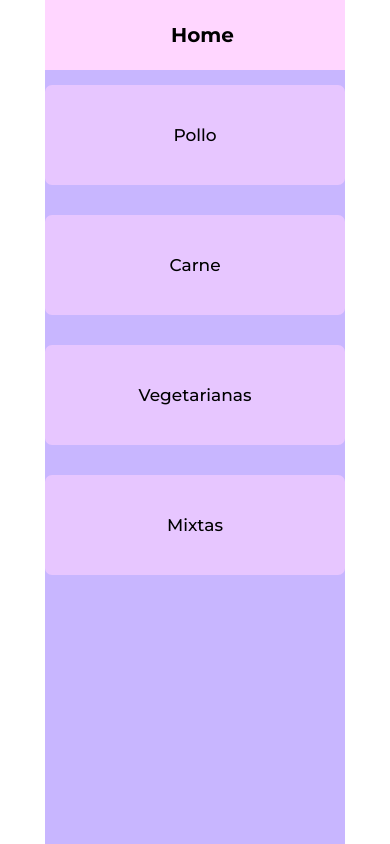
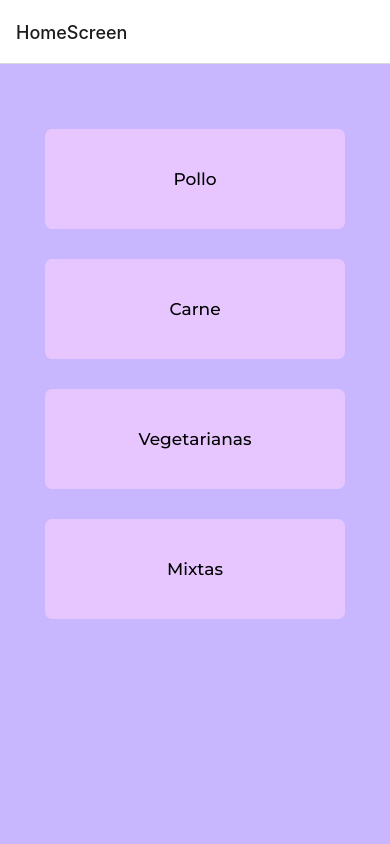
Before and after one commit to caropi30/switchExternalElements, a React Native app: screen / in a window 390 px wide. Built offline with nearby package versions, Linux system fonts and the light colour scheme.

Commit message:
feat: intehración de navegación

```diff
--- a/App.js
+++ b/App.js
@@ -1,30 +1,40 @@
 import React from 'react';
 import { StyleSheet, Text, View } from 'react-native';
+import { NavigationContainer } from '@react-navigation/native';
+import { createNativeStackNavigator } from '@react-navigation/native-stack';
+import Header from './src/components/Header';
 import HomeScreen from './src/container/HomeScreen';
 import ProductScreen from './src/container/ProductScreen';
+import DetailScreen from './src/container/DetailScreen';
 import labels from './src/constants/labels';
 import useData from './src/hooks/useData';
 import useFont from './src/hooks/useFont';
 
-const { CATEGORIES,  HEADER: { TITLE }, } = labels;
+const { CATEGORIES, HEADER: { TITLE }, } = labels;
+
+const Stack = createNativeStackNavigator();
 
 export default function App() {
-  const {fontsLoaded} = useFont();
-  console.log('fontsLoaded', fontsLoaded)
-  const {selectedCategory, filteredProductList, handleSelectedCategory,handleProductList,handleCategoryGoBack} = useData();
-
-  if(!fontsLoaded) {
+    const { fontsLoaded } = useFont();
+    if (!fontsLoaded) {
         return <Text>Cargando ...</Text>
     }
 
     return (
-    <View style={styles.container}>
-      {!selectedCategory ?
-            <HomeScreen title={TITLE} cardOnPress={handleSelectedCategory} data={CATEGORIES} />
-            :
-            <ProductScreen title={selectedCategory} goBack={handleCategoryGoBack} data={filteredProductList} cardOnPress={handleProductList}/>
-      }
-    </View>
+        <NavigationContainer>
+            <Stack.Navigator>
+                <Stack.Screen name="HomeScreen" component={HomeScreen} />
+                <Stack.Screen name="ProductScreen" component={ProductScreen} />
+                <Stack.Screen name="DetailScreen" component={DetailScreen} />
+            </Stack.Navigator>
+        </NavigationContainer>
+        // <View style={styles.container}>
+        //     {!selectedCategory ?
+        //         <HomeScreen title={TITLE} cardOnPress={handleSelectedCategory} data={CATEGORIES} />
+        //         :
+        //         <ProductScreen title={selectedCategory} goBack={handleCategoryGoBack} data={filteredProductList} cardOnPress={handleProductList} />
+        //     }
+        // </View>
     );
 }
 
--- a/package.json
+++ b/package.json
@@ -18,6 +18,8 @@
   },
   "dependencies": {
     "@expo/metro-runtime": "~3.1.3",
+    "@react-navigation/native": "^6.1.10",
+    "@react-navigation/native-stack": "^6.9.18",
     "expo": "~50.0.6",
     "expo-font": "~11.10.2",
     "expo-splash-screen": "~0.26.4",
@@ -26,6 +28,8 @@
     "react": "18.2.0",
     "react-dom": "18.2.0",
     "react-native": "0.73.4",
+    "react-native-safe-area-context": "4.8.2",
+    "react-native-screens": "~3.29.0",
     "react-native-web": "~0.19.6"
   },
   "devDependencies": {
--- a/src/components/Card.js
+++ b/src/components/Card.js
@@ -1,19 +1,25 @@
 import React from "react";
-import { Text, StyleSheet, View, TouchableOpacity} from "react-native";
+import { Text, StyleSheet, View, TouchableOpacity } from "react-native";
 import PropTypes from 'prop-types';
 import colors from "../constants/colors";
 import useFont from "../hooks/useFont";
+import { useNavigation } from "@react-navigation/native";
 
 const propTypes = {
     title: PropTypes.string.isRequired,
     cardOnPress: PropTypes.func.isRequired,
 }
 
-const { BLACK, LIGHT_PURPLE} = colors;
-const Card = ({title, cardOnPress, id}) => {
-    const {fontsLoaded} = useFont();
-    return(
-        <TouchableOpacity key={id} onPress={() => cardOnPress(title)} style={style.container}>
+const { BLACK, LIGHT_PURPLE } = colors;
+const Card = ({ item, title, cardOnPress, id, setSelection, selection, goTo }) => {
+    const { fontsLoaded } = useFont();
+    const handleData = () => {
+        setSelection(title);
+        goTo();
+    };
+
+    return (
+        <TouchableOpacity key={id} onPress={() => handleData()} style={style.container}>
             <Text style={style.title}>{title}</Text>
         </TouchableOpacity>
     )
@@ -29,7 +35,7 @@ const style = StyleSheet.create({
         marginVertical: 15
 
     },
-    title:{
+    title: {
         color: BLACK,
         textAlign: 'center',
         fontFamily: 'Montserrat-VariableFont',
--- a/src/components/CardList.js
+++ b/src/components/CardList.js
@@ -7,11 +7,19 @@ const propTypes = {
     data: PropTypes.array.isRequired,
     cardOnPress: PropTypes.func.isRequired,
 }
-const CardList = ({data, cardOnPress}) => {
+const CardList = ({ data, cardOnPress, setSelection, screen, goTo }) => {
     return (
         <FlatList
             data={data}
-            renderItem={({item}) => <Card  title={item.title} id={item.id} cardOnPress={cardOnPress} />}
+            renderItem={({ item }) =>
+                <Card
+                    title={item.title}
+                    id={item.id}
+                    category={item.category}
+                    cardOnPress={cardOnPress}
+                    screen={screen}
+                    setSelection={setSelection} goTo={goTo}
+                />}
             keyExtractor={item => item.id}
         />
     );
--- /dev/null
+++ b/src/components/ProductDetail.js
@@ -0,0 +1,12 @@
+import React from "react";
+import { View, Text } from "react-native";
+
+const ProductDetail = ({ title }) => {
+    return (
+        <View>
+            <Text>{title}</Text>
+        </View>
+    );
+};
+
+export default ProductDetail;
--- /dev/null
+++ b/src/container/DetailScreen.js
@@ -0,0 +1,30 @@
+import React from "react";
+import { StyleSheet, View, Text } from "react-native";
+import { useNavigation } from "@react-navigation/native";
+import ProductDetail from "../components/ProductDetail";
+import colors from "../constants/colors";
+import labels from "../constants/labels";
+
+const { LIGHT_BLUE } = colors;
+
+const { CATEGORIES } = labels
+
+const DetailScreen = ({ route }) => {
+    const { product } = route.params;
+    return (
+        <View style={style.container}>
+            <ProductDetail title={product} />
+        </View >
+    );
+
+};
+const style = StyleSheet.create({
+    container: {
+        flex: 1,
+        backgroundColor: LIGHT_BLUE,
+        alignItems: 'center',
+        paddingTop: 50,
+    }
+})
+
+export default DetailScreen;
--- a/src/container/HomeScreen.js
+++ b/src/container/HomeScreen.js
@@ -1,16 +1,27 @@
-import React from "react";
+import React, { useState } from "react";
 import { StyleSheet, View, Text } from "react-native";
-import Header from "../components/Header";
+import { useNavigation } from "@react-navigation/native";
 import CardList from "../components/CardList";
 import colors from "../constants/colors";
+import labels from "../constants/labels";
+import useData from "../hooks/useData";
 
 const { LIGHT_BLUE } = colors;
-const HomeScreen = ({ title, data, cardOnPress }) =>{
+
+const { CATEGORIES } = labels
+
+const HomeScreen = () => {
+    const [category, setCategory] = useState('');
+    const navigation = useNavigation();
+
     return (
         <View style={style.container}>
-            <Header title={title} />
-            <CardList data={data} cardOnPress={cardOnPress} />
-        </View>
+            <CardList data={CATEGORIES}
+                setSelection={setCategory}
+                screen='ProductScreen'
+                goTo={() => navigation.navigate('ProductScreen', { screen: 'ProductScreen', category: category })}
+            />
+        </View >
     );
 
 };
@@ -19,6 +30,7 @@ const style = StyleSheet.create({
         flex: 1,
         backgroundColor: LIGHT_BLUE,
         alignItems: 'center',
+        paddingTop: 50,
     }
 })
 
--- a/src/container/ProductScreen.js
+++ b/src/container/ProductScreen.js
@@ -1,15 +1,38 @@
-import React from "react";
-import Header from "../components/Header";
+import React, { useState } from "react";
+import { useNavigation } from "@react-navigation/native";
+import { View, StyleSheet, Text } from "react-native";
 import CardList from "../components/CardList";
+import labels from "../constants/labels";
+import colors from "../constants/colors";
+import useData from "../hooks/useData";
 
+const { PRODUCTS } = labels;
 
-const ProductScreen = ({title, goBack, data, cardOnPress}) =>{
+const { LIGHT_BLUE } = colors;
+
+const ProductScreen = ({ route }) => {
+    const [product, setProduct] = useState('');
+    const navigation = useNavigation();
+    const { category } = route.params;
+
     return (
-        <>
-            <Header title={title} goBack={goBack}/>
-            <CardList data={data} cardOnPress={cardOnPress}/>
-        </>
+        <View style={style.container}>
+            <CardList
+                data={PRODUCTS.filter(product => product.category === category)}
+                setSelection={setProduct}
+                goTo={() => navigation.navigate('DetailScreen', { screen: 'DetailScreen', product: product })}
+            />
+        </View>
     );
+
 };
+const style = StyleSheet.create({
+    container: {
+        flex: 1,
+        backgroundColor: LIGHT_BLUE,
+        alignItems: 'center',
+        paddingTop: 50,
+    }
+})
 
 export default ProductScreen;
--- a/src/hooks/useData.js
+++ b/src/hooks/useData.js
@@ -5,34 +5,42 @@ const { PRODUCTS } = labels;
 const useData = () => {
     const [selectedCategory, setSelectedCategory] = useState('');
     const [filteredProductList, setFilteredProductList] = useState([]);
+    const [selectedProduct, setSelectedProduct] = useState({});
 
     const handleSelectedCategory = (category) => {
-      setSelectedCategory(category)
+        setSelectedCategory(category)
     };
 
-    const handleFilterProductList = () => {
-      setFilteredProductList(PRODUCTS.filter(product => product.category === selectedCategory));
+    const handleProduct = (product) => {
+        setSelectedProduct(product)
+    };
+
+    const handleFilterProductList = (category) => {
+        setFilteredProductList(PRODUCTS.filter(product => product.category === selectedCategory));
     };
 
     const handleProductList = () => {
-      console.log('click')
+        console.log('click')
     };
 
-    const handleCategoryGoBack = () =>{
-      setSelectedCategory('');
+    const handleCategoryGoBack = () => {
+        setSelectedCategory('');
     };
 
-    useEffect(()=> {
-      handleFilterProductList()
+    useEffect(() => {
+        handleFilterProductList()
     }, [selectedCategory])
 
     return {
         selectedCategory,
+        selectedProduct,
         filteredProductList,
+        setFilteredProductList,
         handleSelectedCategory,
         handleFilterProductList,
         handleProductList,
-        handleCategoryGoBack
+        handleCategoryGoBack,
+        handleProduct,
     };
 };
 
```
Also changed, not shown: src/constants/labels.js (indentation only), 1 other file (tests, documents, lock files or other folders). Lines whose indentation alone changed are shown as unchanged.
